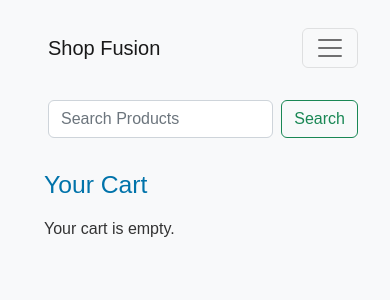
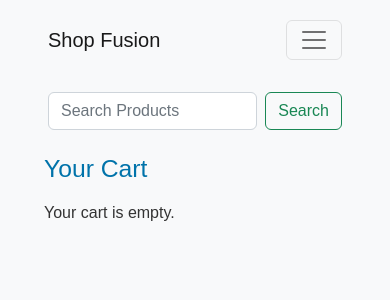
Before and after one commit to jeremyw0886/ecommerce_platform, a Django app: page /cart/ in a window 390 px wide. Shown: the top 300 px of the page. Run offline with Django 5.2, Linux system fonts and the light colour scheme; some libraries are stand-ins or nearby versions.

Commit message:
style changes

```diff
--- a/store/static/css/styles.css
+++ b/store/static/css/styles.css
@@ -467,9 +467,8 @@ a:hover {
     font-size: 0.9rem;
   }
 
-  nav {
-    margin: 0 auto;
-    padding: 1rem;
+  .navbar {
+    padding: 0 1rem 0 0;
   }
 
   /* Ensure the navbar container is a flex container with wrapping enabled */
@@ -517,6 +516,10 @@ a:hover {
     display: flex;
     justify-content: end;
   }
+
+  #navbarSupprotedContent {
+    margin-right: 1rem;
+  }
 }
 
 @media (max-width: 576px) {
```
